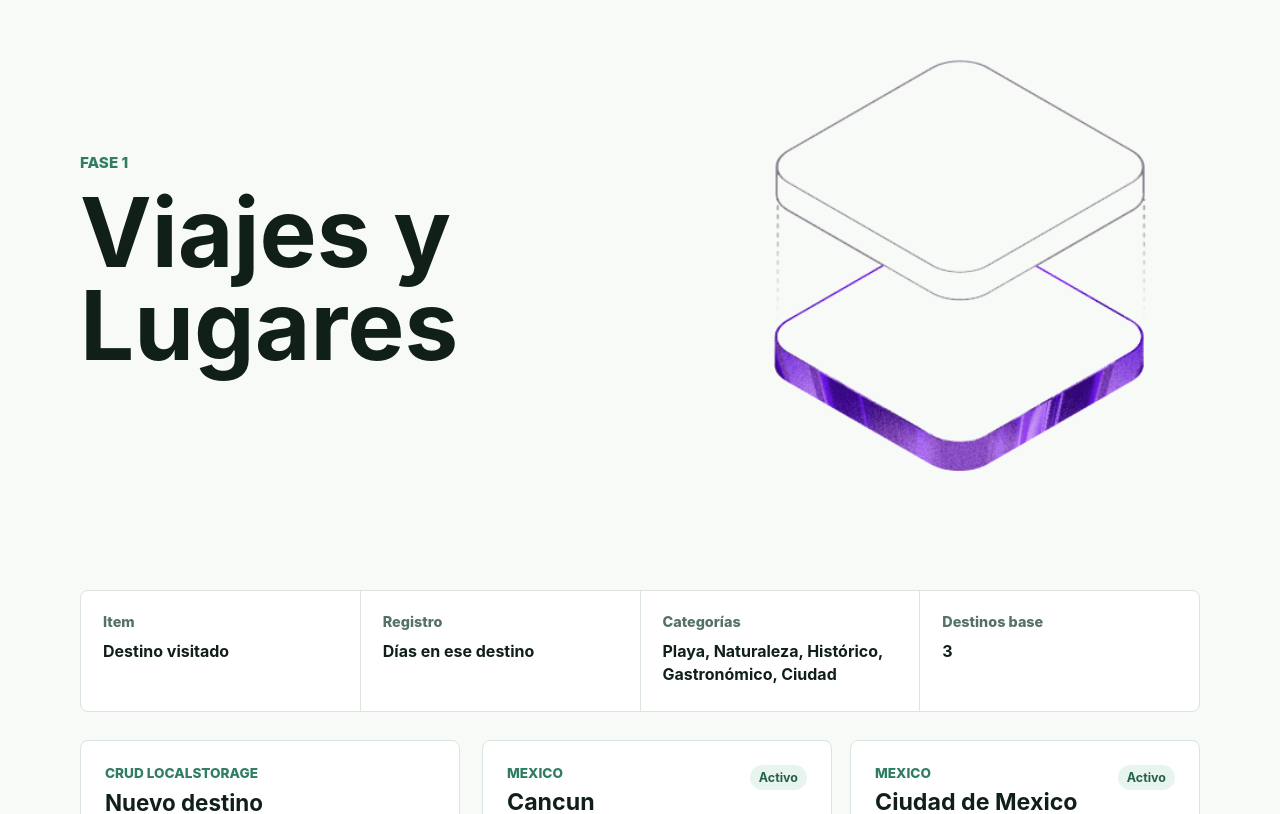
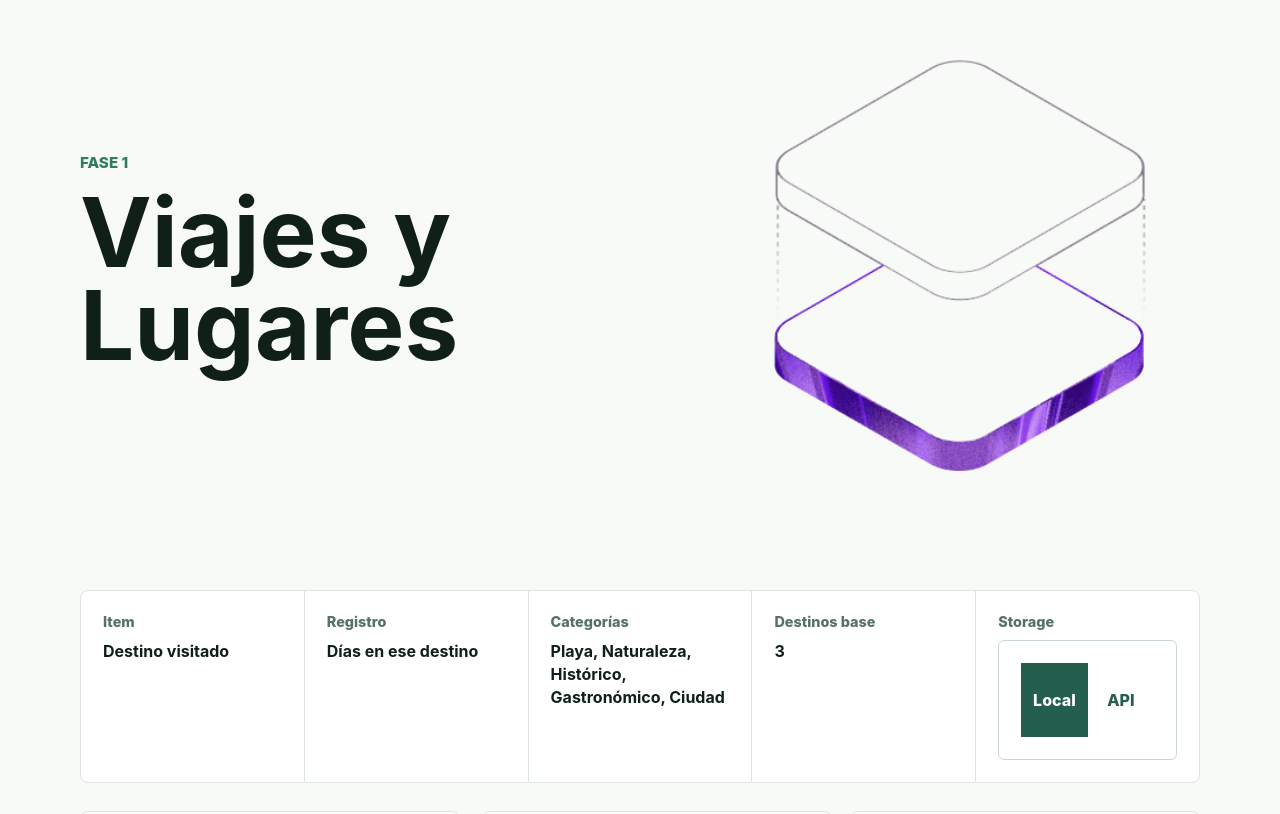
Before and after one commit to Alejand5672/Proyecto2_web, a React app in the folder frontend/: page / in a window 1280 px wide. Shown: the part 138-952 px from the top of the page. Built offline with nearby package versions, Linux system fonts and the light colour scheme; no server answers; the HTML template or start-up script is replaced by a standard one.

Commit message:
agregando selector de modo api local

```diff
--- a/frontend/src/App.css
+++ b/frontend/src/App.css
@@ -43,7 +43,7 @@
 
 .summary {
   display: grid;
-  grid-template-columns: repeat(4, minmax(0, 1fr));
+  grid-template-columns: repeat(5, minmax(0, 1fr));
   gap: 1px;
   width: min(1120px, calc(100% - 40px));
   margin: -72px auto 0;
@@ -71,6 +71,29 @@
   display: block;
   color: #102018;
   line-height: 1.45;
+}
+
+.mode-switch {
+  display: grid;
+  grid-template-columns: repeat(2, minmax(0, 1fr));
+  border: 1px solid #cbd8d0;
+  border-radius: 6px;
+  overflow: hidden;
+  background: #f8faf7;
+}
+
+.mode-switch__option {
+  min-height: 40px;
+  border: 0;
+  color: #245f4d;
+  background: transparent;
+  font-weight: 800;
+  cursor: pointer;
+}
+
+.mode-switch__option.active {
+  color: #ffffff;
+  background: #245f4d;
 }
 
 .crud-layout {
--- a/frontend/src/App.jsx
+++ b/frontend/src/App.jsx
@@ -7,7 +7,7 @@ import { CATEGORIAS } from './utils/categorias'
 import './App.css'
 
 function App() {
-  const { eliminarItem, guardarItem, obtenerItems } = useStorage()
+  const { eliminarItem, guardarItem, modo, obtenerItems, setModo } = useStorage()
   const [destinos, setDestinos] = useState([])
   const [destinoEditando, setDestinoEditando] = useState(null)
   const [cargandoDestinos, setCargandoDestinos] = useState(true)
@@ -126,6 +126,12 @@ function App() {
     [destinos, guardarItem],
   )
 
+  function cambiarModo(nuevoModo) {
+    setDestinoEditando(null)
+    setErrorDatos('')
+    setModo(nuevoModo)
+  }
+
   return (
     <main className="app">
       <section className="hero">
@@ -158,6 +164,25 @@ function App() {
           <span>Destinos base</span>
           <strong>{cargandoDestinos ? 'Cargando...' : destinos.length}</strong>
         </div>
+        <div>
+          <span>Storage</span>
+          <div className="mode-switch" aria-label="Cambiar modo de almacenamiento">
+            <button
+              className={modo === 'local' ? 'mode-switch__option active' : 'mode-switch__option'}
+              type="button"
+              onClick={() => cambiarModo('local')}
+            >
+              Local
+            </button>
+            <button
+              className={modo === 'api' ? 'mode-switch__option active' : 'mode-switch__option'}
+              type="button"
+              onClick={() => cambiarModo('api')}
+            >
+              API
+            </button>
+          </div>
+        </div>
       </section>
 
       {errorDatos && (
```
